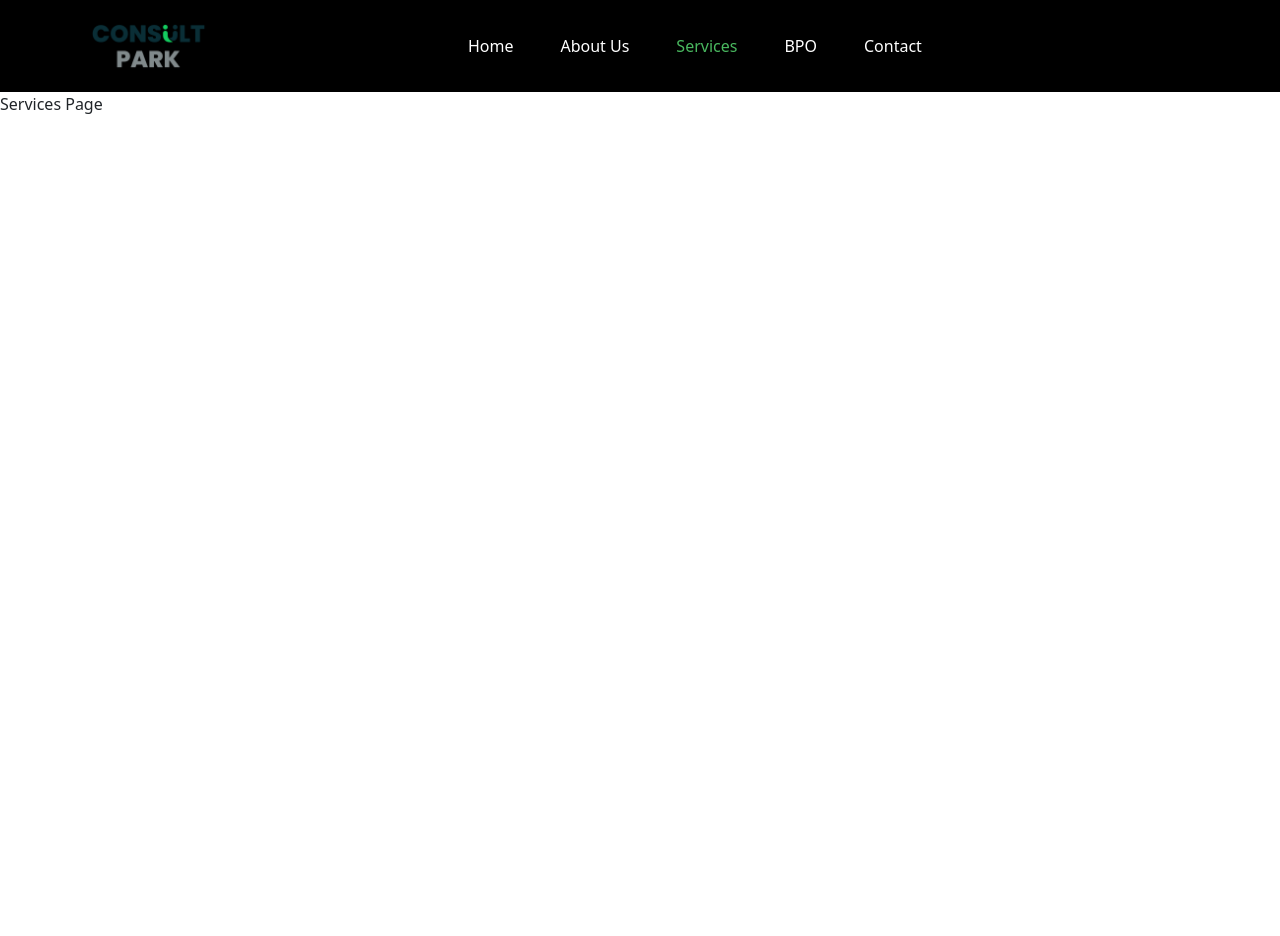
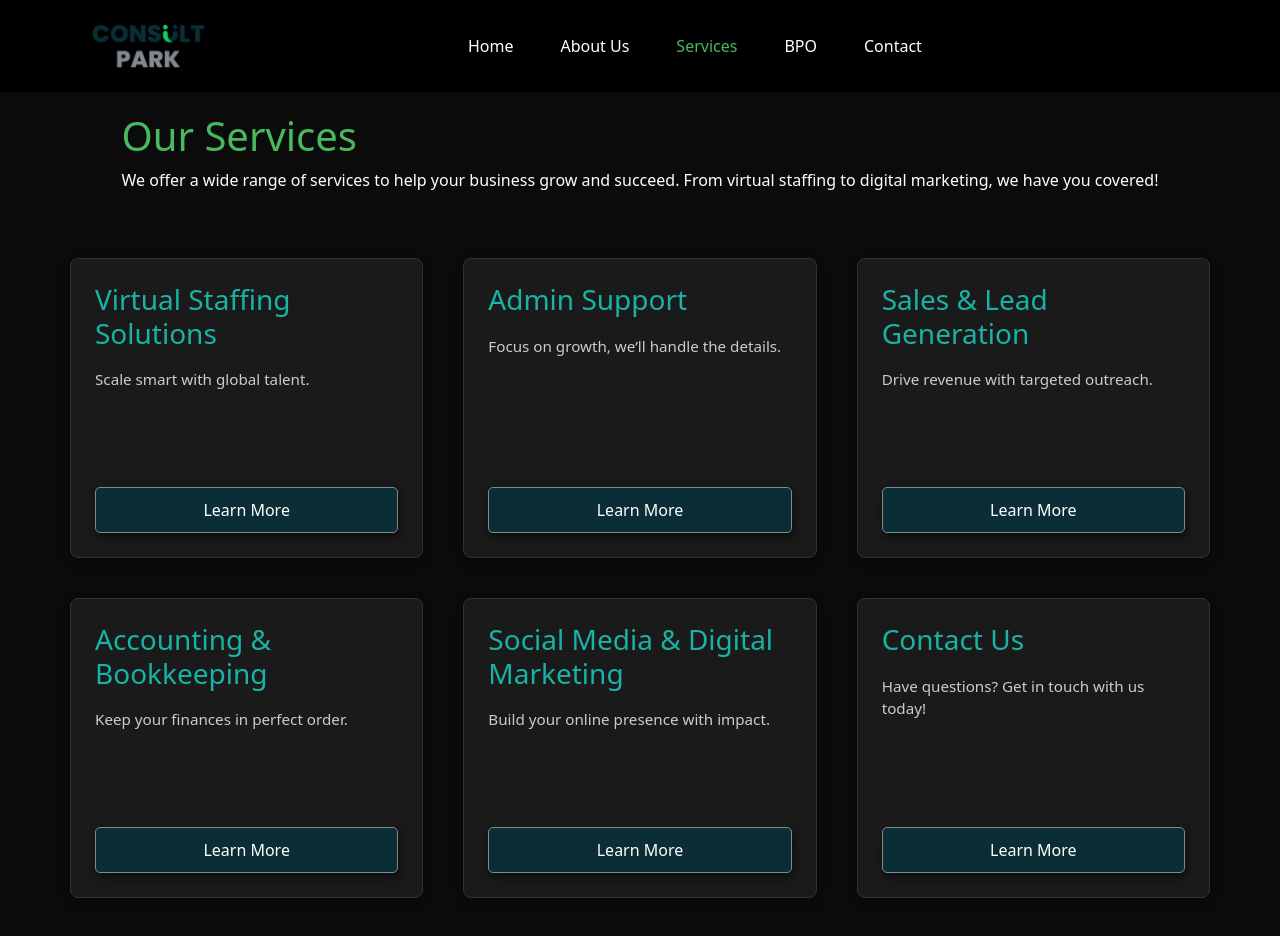
Before and after one commit to Dhiali/consult-park-, a React (Create React App) app: page /services in a window 1280 px wide. Shown: the top 936 px of the page. Before the commit the page ends 800 px from the top, so only its background shows below. Built offline with nearby package versions, Linux system fonts and the light colour scheme.

Commit message:
added in Services Page and modal component
adjusted some of the service card but did it in such a way that it had no effect on the other pages, and changed the hover color on the navbar to be a bit more visable

```diff
--- /dev/null
+++ b/src/components/Modal.jsx
@@ -0,0 +1,22 @@
+import "../styles/Modal.css";
+
+import React from "react";
+
+const Modal = ({ isOpen, onClose, title, content, strong }) => {
+  if (!isOpen) return null;
+
+  return (
+    <div className="modal-overlay">
+      <div className="modal-content">
+        <h2>{title}</h2>
+        <strong>{strong}</strong>
+        <p>{content}</p>
+        <button className="close-button" onClick={onClose}>
+          Close
+        </button>
+      </div>
+    </div>
+  );
+};
+
+export default Modal;
--- a/src/components/ServiceCard.jsx
+++ b/src/components/ServiceCard.jsx
@@ -1,11 +1,17 @@
-import React from 'react';
-import '../styles/ServiceCard.css';
+import "../styles/ServiceCard.css";
 
-const ServiceCard = ({ title, description }) => {
+import React from "react";
+
+const ServiceCard = ({ title, description, showButton, onButtonClick }) => {
   return (
     <div className="service-card">
       <h3>{title}</h3>
       <p>{description}</p>
+      {showButton && (
+        <button className="service-card-button" onClick={onButtonClick}>
+          Learn More
+        </button>
+      )}
     </div>
   );
 };
--- a/src/pages/ServicesPage.jsx
+++ b/src/pages/ServicesPage.jsx
@@ -1,9 +1,91 @@
-import React from "react";
+import "../styles/ServicePage.css";
+
+import React, { useState } from "react";
+
+import Modal from "../components/Modal";
+import ServiceCard from "../components/ServiceCard";
+import { useNavigate } from "react-router-dom"; // Import useNavigate for navigation
 
 const ServicesPage = () => {
+  const [activeModal, setActiveModal] = useState(null);
+  const navigate = useNavigate(); // Initialize navigation
+
+  const services = [
+    {
+      id: 1,
+      title: "Virtual Staffing Solutions",
+      description: "Scale smart with global talent.",
+      details: "Our virtual staffing solutions help you scale your business by providing access to skilled global talent, reducing costs, and increasing efficiency.",
+    },
+    {
+      id: 2,
+      title: "Admin Support",
+      description: "Focus on growth, we’ll handle the details.",
+      details: "Our admin support services ensure your day-to-day operations run smoothly, allowing you to focus on growing your business.",
+    },
+    {
+      id: 3,
+      title: "Sales & Lead Generation",
+      description: "Drive revenue with targeted outreach.",
+      details: "We help you generate high-quality leads and drive revenue through targeted sales strategies and outreach campaigns.",
+    },
+    {
+      id: 4,
+      title: "Accounting & Bookkeeping",
+      description: "Keep your finances in perfect order.",
+      details: "Our accounting and bookkeeping services ensure your financial records are accurate and up-to-date, giving you peace of mind.",
+    },
+    {
+      id: 5,
+      title: "Social Media & Digital Marketing",
+      description: "Build your online presence with impact.",
+      details: "We create impactful social media and digital marketing strategies to help you build a strong online presence.",
+    },
+  ];
+
+  const openModal = (id) => setActiveModal(id);
+  const closeModal = () => setActiveModal(null);
+
   return (
-    <div>
-        Services Page
+    <div className="servicePage">
+      <div className="services-intro">
+        <h1>Our Services</h1>
+        <p>
+          We offer a wide range of services to help your business grow and
+          succeed. From virtual staffing to digital marketing, we have you
+          covered!
+        </p>
+      </div>
+
+      <div className="cards">
+        {services.map((service) => (
+          <ServiceCard
+            key={service.id}
+            title={service.title}
+            description={service.description}
+            showButton={true}
+            onButtonClick={() => openModal(service.id)}
+          />
+        ))}
+
+        {/* Contact Card */}
+        <ServiceCard
+          title="Contact Us"
+          description="Have questions? Get in touch with us today!"
+          showButton={true}
+          onButtonClick={() => navigate("/contact")} // Navigate to the contact page
+        />
+      </div>
+
+      {services.map((service) => (
+        <Modal
+          key={service.id}
+          isOpen={activeModal === service.id}
+          onClose={closeModal}
+          title={service.title}
+          content={service.details}
+        />
+      ))}
     </div>
   );
 };
--- /dev/null
+++ b/src/styles/Modal.css
@@ -0,0 +1,54 @@
+:root{
+    --dark_green: #000000;
+    --light_green: #49b85f;
+    --light_green_hover:rgb(53, 148, 72);
+    --gray: #808a8c;
+    --white: #ffffff;
+    --sea_green: #0B2E36;
+  }
+
+.modal-overlay {
+    position: fixed;
+    top: 0;
+    left: 0;
+    width: 100%;
+    height: 100%;
+    background-color: rgba(0, 0, 0, 0.5);
+    display: flex;
+    justify-content: center;
+    align-items: center;
+    z-index: 1000;
+  }
+
+
+  .modal-content {
+    background-color: var(--sea_green);
+    color: var(--white);
+    padding: 20px;
+    border-radius: 10px;
+    width: 90%;
+    max-width: 500px;
+    box-shadow: 0 4px 8px rgba(0, 0, 0, 0.2);
+    text-align: center;
+  }
+
+  .modal-content h2 {
+    margin-bottom: 20px;
+    color:  #18B3A5;
+  }
+
+  .close-button {
+    margin-top: 20px;
+    padding: 10px 20px;
+    background-color: var(--light_green);
+    color: white;
+    border: none;
+    border-radius: 5px;
+    cursor: pointer;
+    transition: background-color 0.3s ease;
+  }
+
+  .close-button:hover {
+    background-color: var(--light_green_hover);
+    box-shadow: inset 0 4px 10px rgba(0, 0, 0, 0.2);
+  }
--- a/src/styles/NavBar.css
+++ b/src/styles/NavBar.css
@@ -33,7 +33,7 @@
   }
 
   .navbar-links a:hover {
-    color: #0B2E36; /* Change color on hover */
+    color:rgb(199, 199, 199); /* Change color on hover */
   }
 
   .navbar-links a.active {
--- /dev/null
+++ b/src/styles/ServicePage.css
@@ -0,0 +1,107 @@
+:root{
+    --dark_green: #000000;
+    --light_green: #49b85f;
+    --gray: #808a8c;
+    --white: #ffffff;
+    --sea_green: #0B2E36;
+  }
+
+
+body{
+    background-color: #0b0b0b;
+
+}
+
+.servicePage{
+    display: flex;
+    flex-direction: column;
+    align-items: center;
+    justify-content: center;
+    padding: 20px;
+}
+
+.cards {
+    display: grid;
+    max-width: 1200px;
+    grid-template-columns: repeat(auto-fill, minmax(300px, 1fr)); /* Default: Cards adjust to fit the screen */
+    gap: 20px; /* Adds space between the cards */
+    padding: 20px; /* Adds padding inside the container */
+    margin: 0 20px; /* Adds margin between the container and the edges of the screen */
+    box-sizing: border-box; /* Ensures padding and margin are included in the width */
+}
+
+.service-card{
+    /* margin: 10px;
+    height: 300px; */
+    display: flex;
+    flex-direction: column;
+    justify-content: space-between;
+    margin: 10px;
+    height: 300px;
+    padding: 20px;
+    border-radius: 10px;
+    box-shadow: 0 4px 8px rgba(0, 0, 0, 0.2);
+}
+
+.service-card h3 {
+    margin: 0;
+}
+
+.service-card p {
+    margin: 10px 0;
+    flex-grow: 1; /* Ensures the description takes up available space */
+}
+
+.service-card button{
+    margin-top: auto; /* Pushes the button to the bottom */
+    background-color: var(--sea_green);
+    color: white;
+    width: 100%;
+    border: 1px solid var(--gray);
+    border-radius: 5px;
+    padding: 10px 20px;
+    cursor: pointer;
+    transition: 0.3s ease;
+    box-shadow: 2px 4px 8px rgba(0, 0, 0, 0.54);
+}
+
+.service-card button:hover{
+    background-color: var(--light_green);
+    color: var(--dark_green);
+    box-shadow: inset 0 0 10px rgba(0, 0, 0, 0.54);
+    font-weight: bold;
+
+}
+
+.services-intro{
+    margin-bottom: 20px;
+    color: var(--white);
+}
+
+.services-intro h1{
+    color: var(--light_green);
+}
+
+
+
+::-webkit-scrollbar {
+    display: none; /* Hide scrollbar for Chrome, Safari and Opera */
+}
+
+@media (max-width: 1024px) {
+    .cards {
+        grid-template-columns: repeat(auto-fill, minmax(250px, 1fr)); /* Smaller columns for medium screens */
+    }
+}
+
+@media (max-width: 768px) {
+    .cards {
+        grid-template-columns: repeat(2, 1fr); /* Two columns for smaller screens */
+    }
+}
+
+@media (max-width: 480px) {
+    .cards {
+        grid-template-columns: 1fr; /* Single column for very small screens */
+    }
+}
```
Also changed, not shown: src/App.css (line endings or trailing spaces), src/index.css (line endings or trailing spaces).
